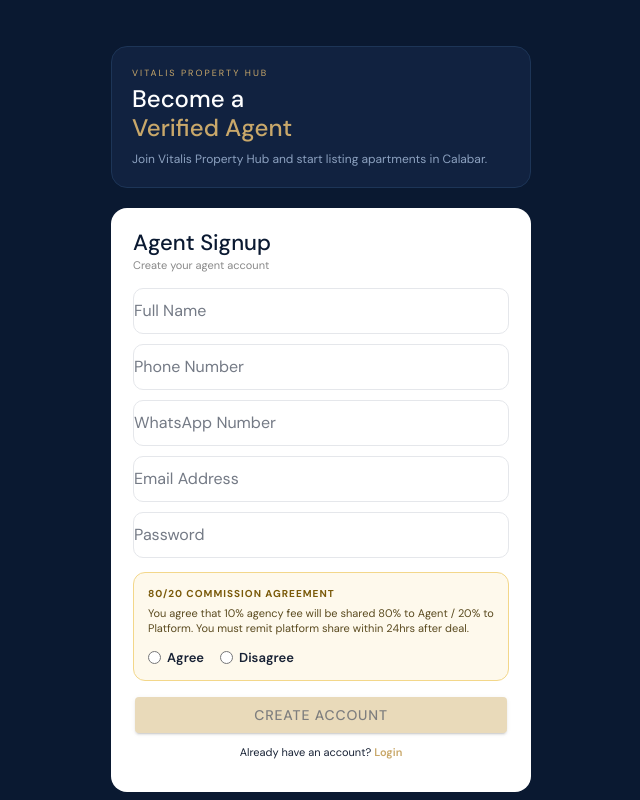
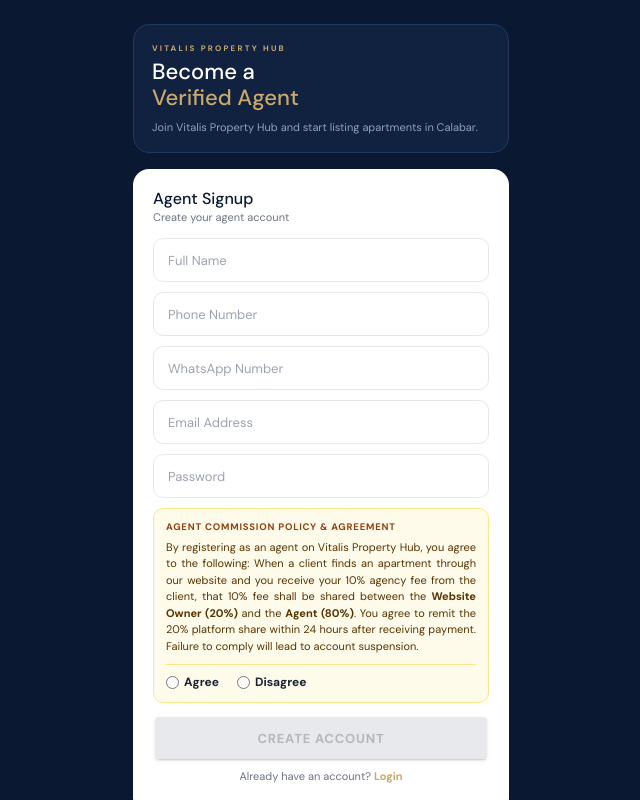
Before and after one commit to vitalisjustus82-dot/vitalis_property_hub, a React (Vite) app: page /agent/signup in a window 1280 px wide. Shown: the whole page, without its empty margins (319-959 px from the left). Built offline with nearby package versions, Linux system fonts and the light colour scheme; no server answers.

Commit message:
final policy with agree disagree and small placeholders

```diff
--- a/src/pages/AgentSignup.tsx
+++ b/src/pages/AgentSignup.tsx
@@ -1,11 +1,11 @@
 import React, { useState } from 'react';
-import { IonPage, IonContent, IonInput, IonButton, IonLabel } from '@ionic/react';
+import { IonPage, IonContent, IonInput, IonButton } from '@ionic/react';
 import { createClient } from '@supabase/supabase-js';
 
+// YOUR SUPABASE - get key from src/components/lib/supabase.ts
 const supabase = createClient(
   'https://yqegkmiqxlcgbkihxzdn.supabase.co',
-  'eyJhbGciOiJIUzI1NiIsInR5cCI6IkpXVCJ9.eyJpc3MiOiJzdXBhYmFzZSIsInJlZiI6InlxZWdrbWlxeGxjZ2JraWh4emRuIiwicm9sZSI6ImFub24iLCJpYXQiOjE3NTgzNDE4MTgsImV4cCI6MjA3MzkxNzgxOH0.Qs1K3VX3KXaQwQy2b3cQ1x2y3z'
-  // REPLACE with your real anon key from Supabase > Settings > API
+  'YOUR_ANON_KEY_HERE'
 );
 
 const AgentSignup: React.FC = () => {
@@ -14,75 +14,94 @@
   const [whatsapp, setWhatsapp] = useState('');
   const [email, setEmail] = useState('');
   const [password, setPassword] = useState('');
-  const [agree, setAgree] = useState<string>('');
+  const [agree, setAgree] = useState('');
   const [loading, setLoading] = useState(false);
 
   const handleSignup = async () => {
     if (!fullName || !phone || !whatsapp || !email || !password) {
-      alert('Fill all fields'); return;
+      alert('Please fill all fields'); return;
     }
     if (agree !== 'agree') {
-      alert('You must AGREE to 80/20 contract to continue');
+      alert('You must AGREE to the commission policy to create account. If you Disagree, you cannot register.');
       return;
     }
     setLoading(true);
-    try {
     const { error } = await supabase.from('agents').insert({
       full_name: fullName,
       phone_number: phone,
       whatsapp_number: whatsapp,
-        email: email,
+      email,
       agreed_to_commission: true,
       status: 'pending'
     });
-      if (error) throw error;
-      alert('Account created! Details saved in Supabase agents table');
+    setLoading(false);
+    if (error) { alert(error.message); return; }
+    alert('Account created successfully! Awaiting verification.');
     setFullName(''); setPhone(''); setWhatsapp(''); setEmail(''); setPassword(''); setAgree('');
-    } catch (err: any) {
-      alert('Error: ' + err.message);
-    }
-    setLoading(false);
   };
+
+  const inputStyle = {
+    border: '1px solid #e5e7eb',
+    borderRadius: '10px',
+    marginBottom: '10px',
+    '--padding-start': '14px',
+    '--placeholder-color': '#9ca3af',
+    '--placeholder-opacity': '1',
+    fontSize: '13px',
+    height: '44px'
+  } as any;
 
   return (
     <IonPage>
-      <IonContent className="ion-padding" style={{ '--background': '#0a1931' } as any}>
-        <div style={{ maxWidth: '420px', margin: '30px auto' }}>
-          <div style={{ background: '#112240', border: '1px solid #1d3557', padding: '20px', borderRadius: '16px', marginBottom: '20px' }}>
-            <p style={{ color: '#c9a86a', fontSize: '9px', letterSpacing: '2px', margin: 0 }}>VITALIS PROPERTY HUB</p>
-            <h2 style={{ color: 'white', margin: '6px 0 0 0', lineHeight: '1.2' }}>Become a<br/><span style={{ color: '#c9a86a' }}>Verified Agent</span></h2>
-            <p style={{ color: '#8da2c0', fontSize: '12px', margin: '8px 0 0 0' }}>Join Vitalis Property Hub and start listing apartments in Calabar.</p>
+      <IonContent style={{ '--background': '#0a1931' } as any}>
+        <div style={{ maxWidth: '400px', margin: '24px auto', padding: '0 12px' }}>
+          <div style={{ background: '#112240', border: '1px solid #1e3a5f', padding: '18px', borderRadius: '16px', marginBottom: '16px' }}>
+            <p style={{ color: '#c9a86a', fontSize: '8px', letterSpacing: '2.2px', margin: 0, fontWeight: 700 }}>VITALIS PROPERTY HUB</p>
+            <h2 style={{ color: 'white', margin: '6px 0 0 0', fontSize: '22px', lineHeight: '1.2' }}>Become a<br/><span style={{ color: '#c9a86a' }}>Verified Agent</span></h2>
+            <p style={{ color: '#8da2c0', fontSize: '11px', margin: '8px 0 0 0' }}>Join Vitalis Property Hub and start listing apartments in Calabar.</p>
           </div>
 
-          <div style={{ background: 'white', padding: '22px', borderRadius: '16px' }}>
-            <h3 style={{ margin: '0 0 2px 0', color: '#0a1931' }}>Agent Signup</h3>
-            <p style={{ margin: '0 0 16px 0', fontSize: '11px', color: '#888' }}>Create your agent account</p>
+          <div style={{ background: 'white', padding: '20px', borderRadius: '16px' }}>
+            <h3 style={{ margin: '0', fontSize: '16px', color: '#0a1931' }}>Agent Signup</h3>
+            <p style={{ margin: '2px 0 14px 0', fontSize: '11px', color: '#6b7280' }}>Create your agent account</p>
 
-            <IonInput placeholder="Full Name" value={fullName} onIonChange={e => setFullName(e.detail.value as string)} style={{ border: '1px solid #e5e7eb', borderRadius: '10px', marginBottom: '10px', paddingLeft: '10px' }} />
-            <IonInput placeholder="Phone Number" value={phone} onIonChange={e => setPhone(e.detail.value as string)} style={{ border: '1px solid #e5e7eb', borderRadius: '10px', marginBottom: '10px', paddingLeft: '10px' }} />
-            <IonInput placeholder="WhatsApp Number" value={whatsapp} onIonChange={e => setWhatsapp(e.detail.value as string)} style={{ border: '1px solid #e5e7eb', borderRadius: '10px', marginBottom: '10px', paddingLeft: '10px' }} />
-            <IonInput placeholder="Email Address" value={email} onIonChange={e => setEmail(e.detail.value as string)} style={{ border: '1px solid #e5e7eb', borderRadius: '10px', marginBottom: '10px', paddingLeft: '10px' }} />
-            <IonInput placeholder="Password" type="password" value={password} onIonChange={e => setPassword(e.detail.value as string)} style={{ border: '1px solid #e5e7eb', borderRadius: '10px', marginBottom: '14px', paddingLeft: '10px' }} />
+            <IonInput placeholder="Full Name" value={fullName} onIonChange={e=>setFullName(e.detail.value as string)} style={inputStyle} />
+            <IonInput placeholder="Phone Number" value={phone} onIonChange={e=>setPhone(e.detail.value as string)} style={inputStyle} />
+            <IonInput placeholder="WhatsApp Number" value={whatsapp} onIonChange={e=>setWhatsapp(e.detail.value as string)} style={inputStyle} />
+            <IonInput placeholder="Email Address" value={email} onIonChange={e=>setEmail(e.detail.value as string)} style={inputStyle} />
+            <IonInput placeholder="Password" type="password" value={password} onIonChange={e=>setPassword(e.detail.value as string)} style={inputStyle} />
 
-            <div style={{ background: '#fef9ec', border: '1.5px solid #f3d78a', borderRadius: '12px', padding: '14px', marginBottom: '16px' }}>
-              <p style={{ fontSize: '10px', fontWeight: 800, letterSpacing: '1px', margin: '0 0 6px 0', color: '#7a5a0a' }}>80/20 COMMISSION AGREEMENT</p>
-              <p style={{ fontSize: '11px', lineHeight: '1.4', margin: '0 0 12px 0', color: '#5a4a1f' }}>
-                You agree that 10% agency fee will be shared 80% to Agent / 20% to Platform. You must remit platform share within 24hrs after deal.
+            {/* POLICY */}
+            <div style={{ background: '#fffbeb', border: '1.5px solid #fde68a', borderRadius: '10px', padding: '12px', margin: '4px 0 14px 0' }}>
+              <p style={{ fontSize: '9.5px', fontWeight: 800, letterSpacing: '0.8px', margin: '0 0 6px 0', color: '#92400e' }}>AGENT COMMISSION POLICY & AGREEMENT</p>
+              <p style={{ fontSize: '11px', lineHeight: '1.5', margin: '0 0 10px 0', color: '#573300', textAlign: 'justify' }}>
+                By registering as an agent on Vitalis Property Hub, you agree to the following: When a client finds an apartment through our website and you receive your 10% agency fee from the client, that 10% fee shall be shared between the <b>Website Owner (20%)</b> and the <b>Agent (80%)</b>. You agree to remit the 20% platform share within 24 hours after receiving payment. Failure to comply will lead to account suspension.
               </p>
-              <div style={{ display: 'flex', gap: '16px' }}>
-                <label style={{ display: 'flex', alignItems: 'center', gap: '6px', fontSize: '13px', fontWeight: 600, cursor: 'pointer' }}>
-                  <input type="radio" name="contract" checked={agree==='agree'} onChange={()=>setAgree('agree')} /> Agree
+              <div style={{ display: 'flex', gap: '18px', borderTop: '1px solid #fde68a', paddingTop: '9px' }}>
+                <label style={{ display: 'flex', alignItems: 'center', gap: '5px', fontSize: '12px', fontWeight: 700, cursor: 'pointer' }}>
+                  <input type="radio" name="policy" checked={agree==='agree'} onChange={()=>setAgree('agree')} /> Agree
                 </label>
-                <label style={{ display: 'flex', alignItems: 'center', gap: '6px', fontSize: '13px', fontWeight: 600, cursor: 'pointer' }}>
-                  <input type="radio" name="contract" checked={agree==='disagree'} onChange={()=>setAgree('disagree')} /> Disagree
+                <label style={{ display: 'flex', alignItems: 'center', gap: '5px', fontSize: '12px', fontWeight: 700, cursor: 'pointer' }}>
+                  <input type="radio" name="policy" checked={agree==='disagree'} onChange={()=>setAgree('disagree')} /> Disagree
                 </label>
               </div>
+              {agree==='disagree' && <p style={{ color: '#dc2626', fontSize: '10px', margin: '6px 0 0 0', fontWeight: 600 }}>You must Agree to create an account.</p>}
             </div>
 
-            <IonButton expand="block" onClick={handleSignup} disabled={loading || agree!=='agree'} style={{ '--background': '#d4b778', '--color': '#000' } as any}>
+            <IonButton
+              expand="block"
+              onClick={handleSignup}
+              disabled={loading || agree!=='agree'}
+              style={{
+                '--background': agree==='agree' ? '#c9a86a' : '#d1d5db',
+                '--color': agree==='agree' ? '#000' : '#6b7280',
+                fontSize: '13px', height: '42px', fontWeight: 700
+              } as any}
+            >
               {loading ? 'Creating...' : 'Create Account'}
             </IonButton>
-            <p style={{ textAlign: 'center', fontSize: '11px', marginTop: '12px' }}>Already have an account? <span style={{ color: '#c9a86a', fontWeight: 600 }}>Login</span></p>
+
+            <p style={{ textAlign: 'center', fontSize: '11px', marginTop: '10px', color: '#6b7280' }}>Already have an account? <span style={{ color: '#c9a86a', fontWeight: 700 }}>Login</span></p>
           </div>
         </div>
       </IonContent>
```
Lines whose indentation alone changed are shown as unchanged.
